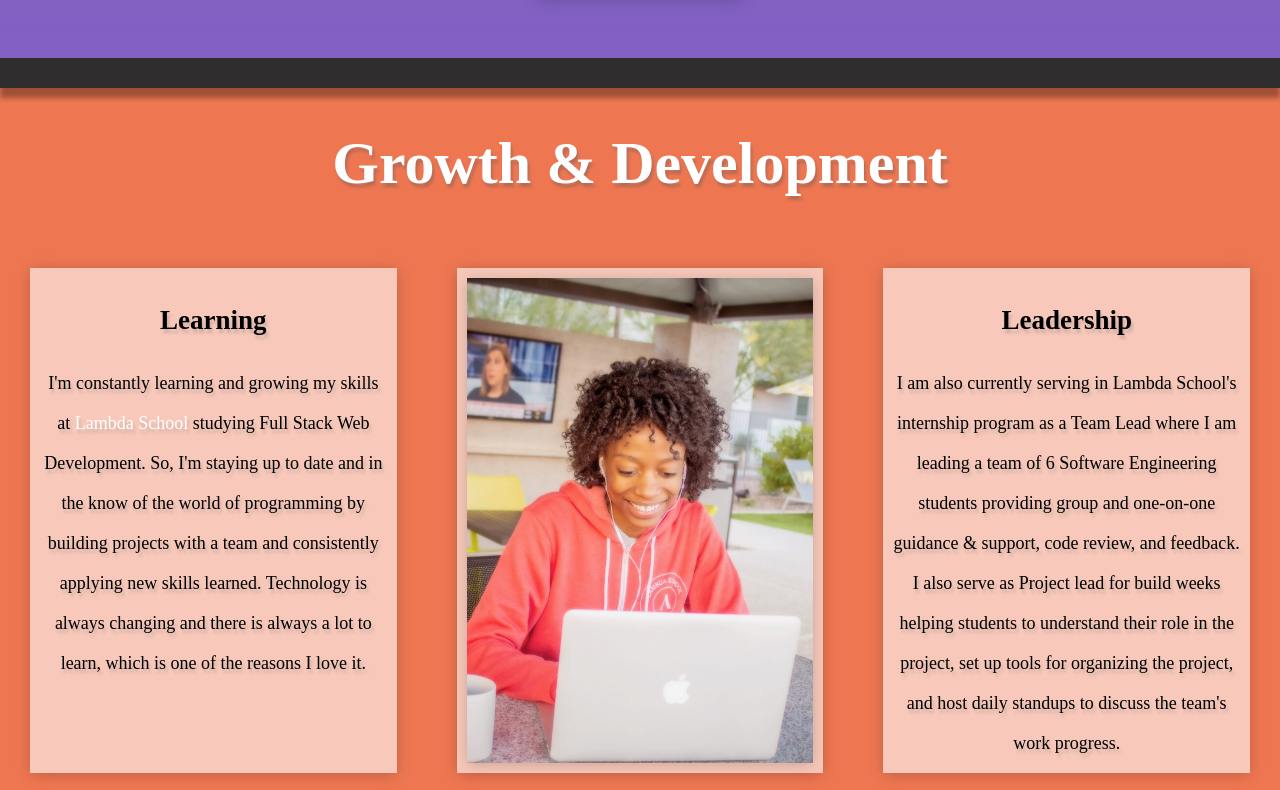
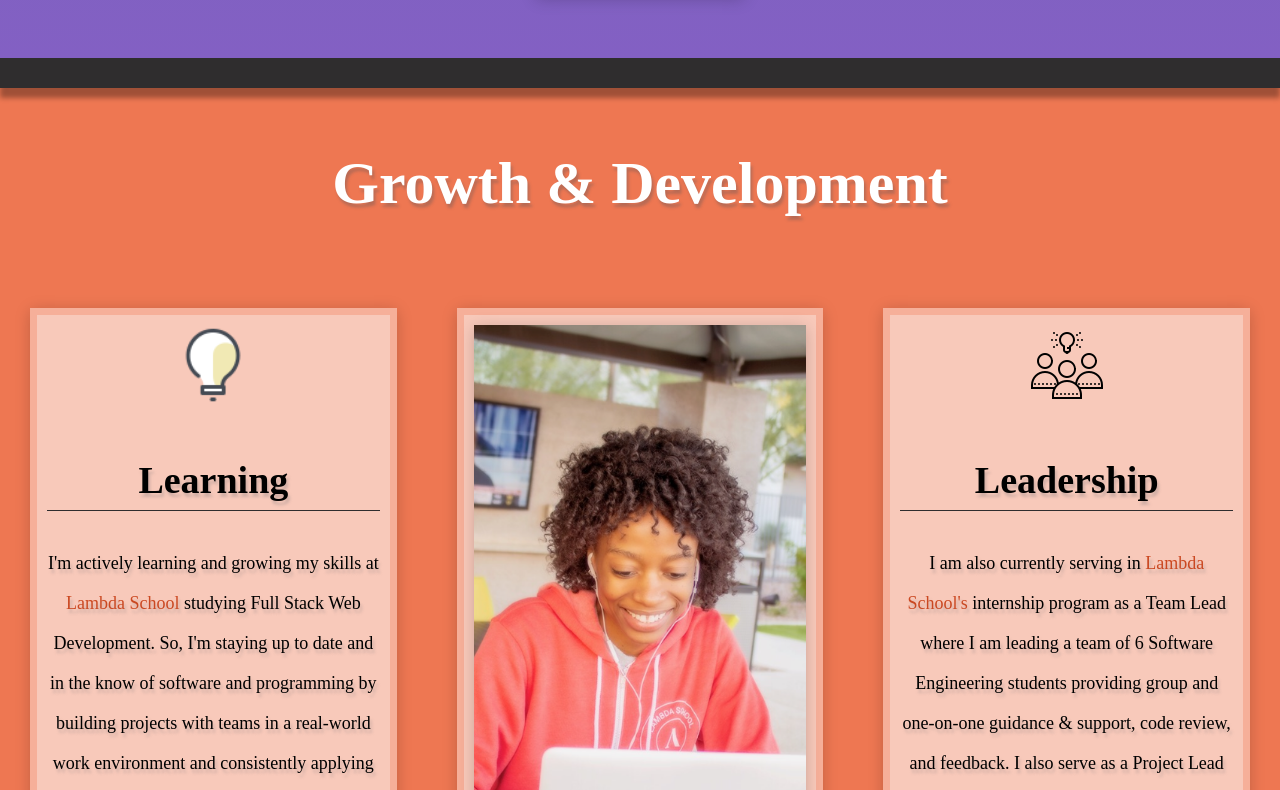
Before and after one commit to jasheloper/portfolioversion3, a React (Create React App) app: page / in a window 1280 px wide. Shown: the part 5110-5900 px from the top of the page. Built offline with nearby package versions, Linux system fonts and the light colour scheme; a web font is replaced by a local one.

Commit message:
happy with the growth section

```diff
--- a/src/LESS/growth.less
+++ b/src/LESS/growth.less
@@ -5,19 +5,30 @@
     -moz-box-shadow: 0px 10px 5px 0px rgba(0, 0, 0, 0.33);
     box-shadow: 0px 10px 5px 0px rgba(0, 0, 0, 0.33);
     h1 {
+        padding: 20px 0;
         text-align: center;
         color: white;
         text-shadow: 2px 4px 3px rgba(104, 88, 88, 0.397);
         font-size: 60px;
 
+
         @media @mobile {
           font-size: 40px;
         }
+    }
+    a {
+        color: #c4360cde;
     }
 }
 
 .learning {
     display: flex;
+    max-width: 2000px;
+    margin: 0 auto;
+    @media @mobile {
+        flex-direction: column;
+        width: auto;
+    }
     .learning-info {
         -webkit-box-shadow: 0px 2px 15px -1px rgba(0,0,0,0.21);
         -moz-box-shadow: 0px 2px 15px -1px rgba(0,0,0,0.21);
@@ -31,6 +42,11 @@
         text-shadow: none;
         line-height: 40px;
         text-shadow: 2px 4px 3px rgba(150, 135, 135, 0.397);
+        border: 7px solid #ee765250;
+        @media @mobile {
+            width: auto;
+            font-size: 16px;
+        }
         img {
             -webkit-box-shadow: 0px 2px 15px -1px rgba(0,0,0,0.21);
             -moz-box-shadow: 0px 2px 15px -1px rgba(0,0,0,0.21);
@@ -39,5 +55,22 @@
             height: 100%;
             object-fit: cover;
         }
+        h2 {
+            font-size: 38px;
+            border-bottom: 1px solid @dark;
+            padding: 10px 0;
+
+        }
+
     }
 }
+
+.icon {
+    img {
+        object-fit: cover !important;
+        width: 80px !important;
+        height: 80px !important;
+        box-shadow: none !important;
+
+    }
+}
--- a/src/LESS/index.less
+++ b/src/LESS/index.less
@@ -6,3 +6,4 @@
 @import "./skills.less";
 @import "./projects.less";
 @import "./growth.less";
+@import "./network.less";
--- a/src/components/growth.js
+++ b/src/components/growth.js
@@ -1,5 +1,7 @@
 import React from "react";
 import learning from "../images/learning.PNG";
+import bulb from "../images/lightbulb.png";
+import team from "../images/team.png";
 
 function Growth() {
   return (
@@ -8,8 +10,11 @@ function Growth() {
 
       <div className="learning">
         <div className="learning-info">
+          <div className="icon">
+            <img src={bulb} alt="Learning" />
+          </div>
           <h2>Learning</h2>
-          I'm constantly learning and growing my skills at{" "}
+          I'm actively learning and growing my skills at{" "}
           <a
             target="_blank"
             rel="noopener noreferrer"
@@ -18,10 +23,10 @@ function Growth() {
             Lambda School
           </a>{" "}
           studying Full Stack Web Development. So, I'm staying up to date and in
-          the know of the world of programming by building projects with a team
-          and consistently applying new skills learned. Technology is always
-          changing and there is always a lot to learn, which is one of the
-          reasons I love it.
+          the know of software and programming by building projects with teams
+          in a real-world work environment and consistently applying new skills
+          learned. Technology is always changing and there is always a lot to
+          learn, which is one of the reasons I love it.
         </div>
 
         <div className="learning-info">
@@ -32,13 +37,23 @@ function Growth() {
         </div>
 
         <div className="learning-info">
-          <h2>Leadership</h2>I am also currently serving in Lambda School's
+          <div className="icon">
+            <img src={team} className="icon" alt="Leadership" />
+          </div>
+          <h2>Leadership</h2>I am also currently serving in{" "}
+          <a
+            target="_blank"
+            rel="noopener noreferrer"
+            href="https://lambdaschool.com/careers"
+          >
+            Lambda School's
+          </a>{" "}
           internship program as a Team Lead where I am leading a team of 6
           Software Engineering students providing group and one-on-one guidance
-          & support, code review, and feedback. I also serve as Project lead for
-          build weeks helping students to understand their role in the project,
-          set up tools for organizing the project, and host daily standups to
-          discuss the team's work progress.
+          & support, code review, and feedback. I also serve as a Project Lead
+          for build weeks helping students to understand their role in the
+          project, set up tools for organizing the project, and host daily
+          standups.
         </div>
       </div>
     </div>
--- a/src/css/index.css
+++ b/src/css/index.css
@@ -756,6 +756,7 @@ nav ul li a:active {
   box-shadow: 0px 10px 5px 0px rgba(0, 0, 0, 0.33);
 }
 .growth h1 {
+  padding: 20px 0;
   text-align: center;
   color: white;
   text-shadow: 2px 4px 3px rgba(104, 88, 88, 0.397);
@@ -766,8 +767,19 @@ nav ul li a:active {
     font-size: 40px;
   }
 }
+.growth a {
+  color: #c4360cde;
+}
 .learning {
   display: flex;
+  max-width: 2000px;
+  margin: 0 auto;
+}
+@media (max-width: 700px) {
+  .learning {
+    flex-direction: column;
+    width: auto;
+  }
 }
 .learning .learning-info {
   -webkit-box-shadow: 0px 2px 15px -1px rgba(0, 0, 0, 0.21);
@@ -782,6 +794,13 @@ nav ul li a:active {
   text-shadow: none;
   line-height: 40px;
   text-shadow: 2px 4px 3px rgba(150, 135, 135, 0.397);
+  border: 7px solid #ee765250;
+}
+@media (max-width: 700px) {
+  .learning .learning-info {
+    width: auto;
+    font-size: 16px;
+  }
 }
 .learning .learning-info img {
   -webkit-box-shadow: 0px 2px 15px -1px rgba(0, 0, 0, 0.21);
@@ -791,3 +810,14 @@ nav ul li a:active {
   height: 100%;
   object-fit: cover;
 }
+.learning .learning-info h2 {
+  font-size: 38px;
+  border-bottom: 1px solid #2f2d2e;
+  padding: 10px 0;
+}
+.icon img {
+  object-fit: cover !important;
+  width: 80px !important;
+  height: 80px !important;
+  box-shadow: none !important;
+}
```
Also changed, not shown: src/LESS/network.less (added), src/components/network.js (added), src/images/lightbulb.png (added), src/images/team.png (added).
